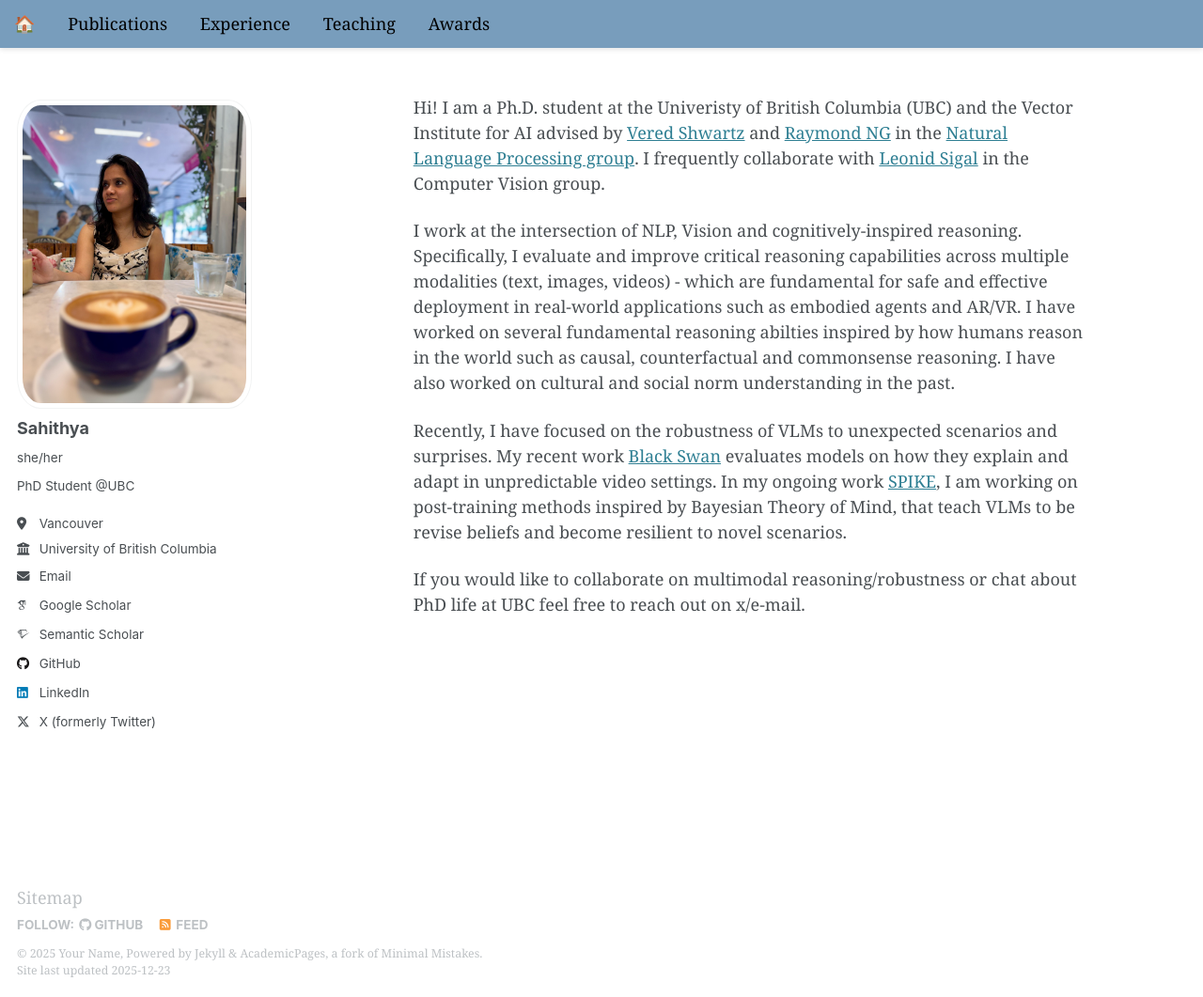
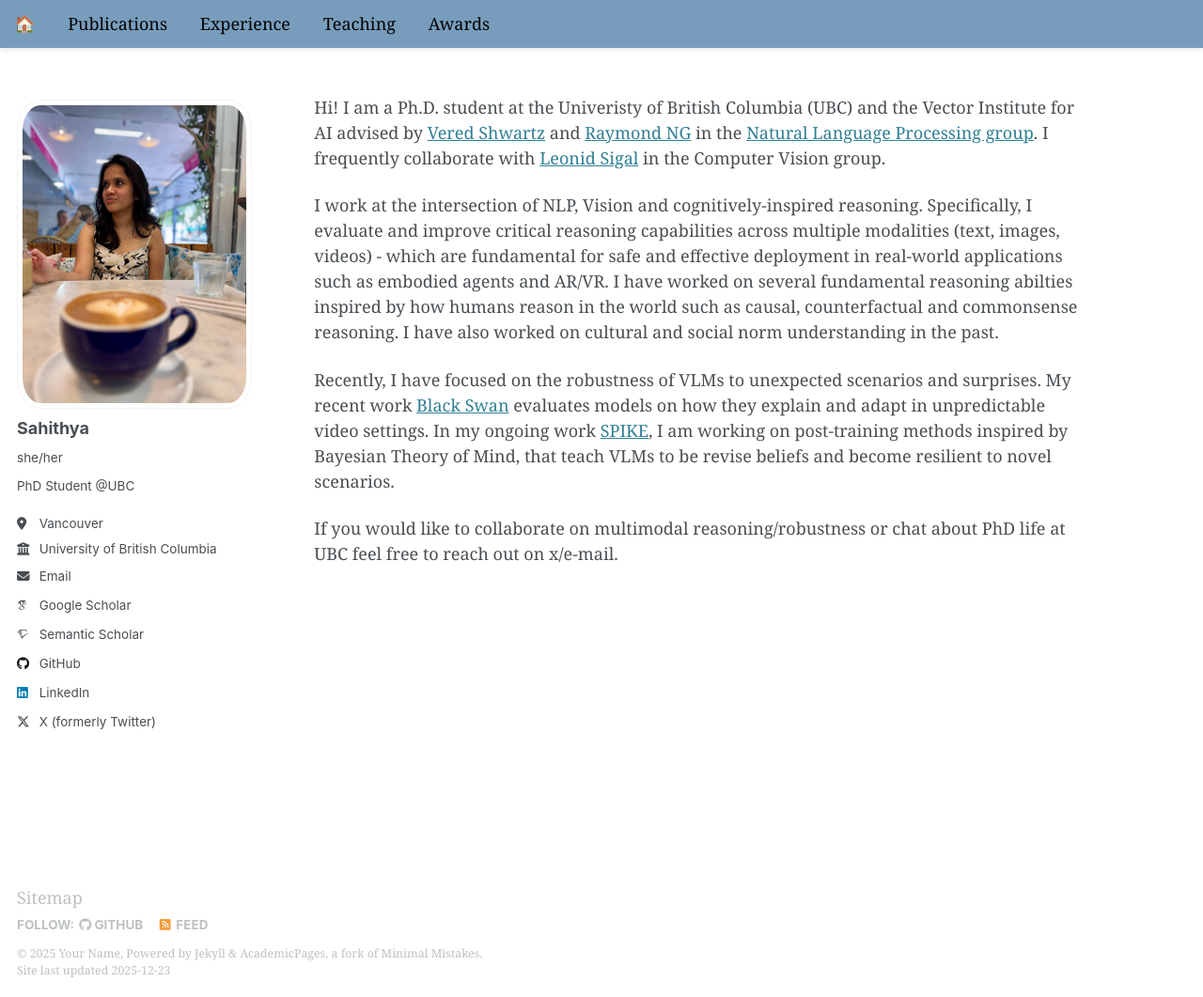
Before and after one commit to sahithyaravi/sahithyaravi.github.io, a Jekyll site: the page built from _pages/about.md, in a window 1280 px wide and 1061 px high. Shown: the whole window at 94% size. Built offline with Jekyll 4.4.1, drawn with Linux system fonts in a browser that asks for light colours; some web fonts are replaced.

Commit message:
modify sidebar space

```diff
--- a/_sass/layout/_page.scss
+++ b/_sass/layout/_page.scss
@@ -18,7 +18,7 @@
 
 .page {
   @include breakpoint($large) {
-    @include span(9 of 12 last);        /* Reduced from 10 to 9 */
+    @include span(10 of 12 last);        /* Reduced from 10 to 9 */
     @include prefix(1 of 12);            /* Increased from 0.5 to 2 */
     @include suffix(1 of 12);            /* Reduced from 2 to 1 */
   }
```
